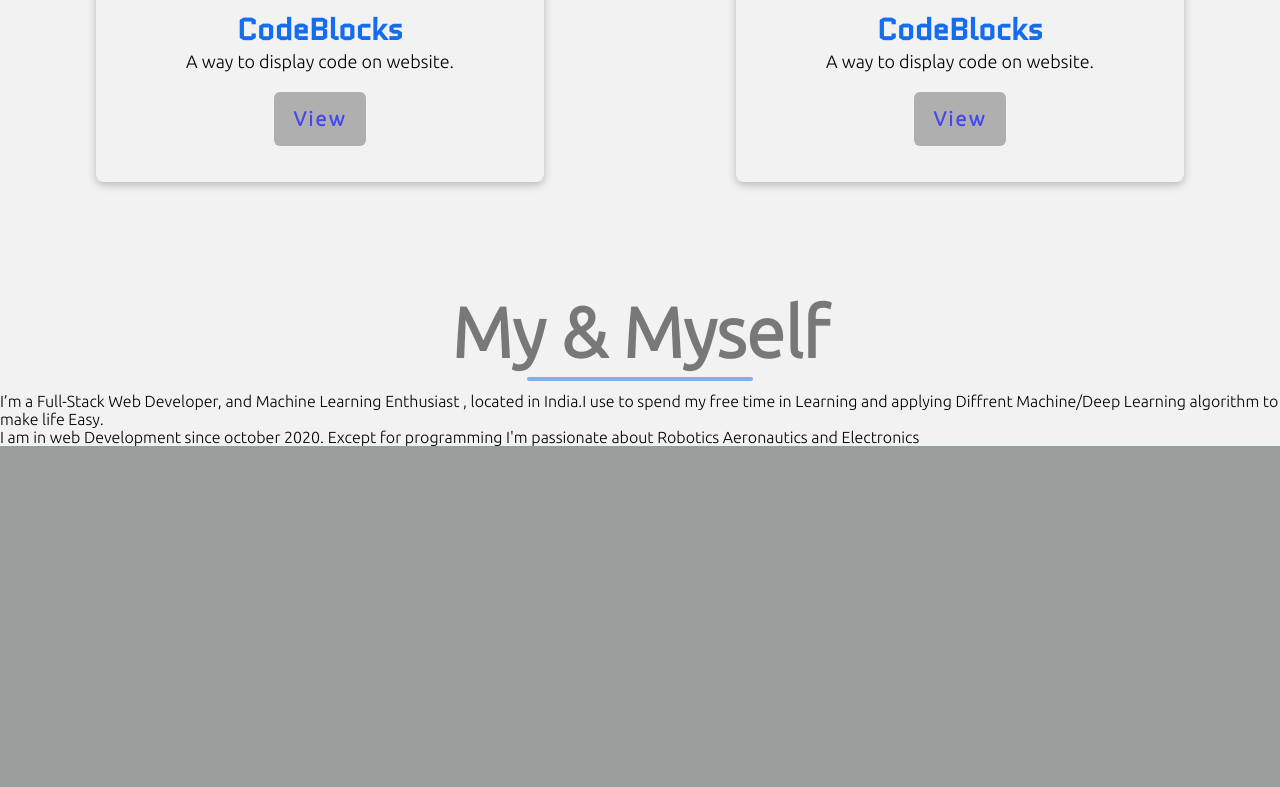
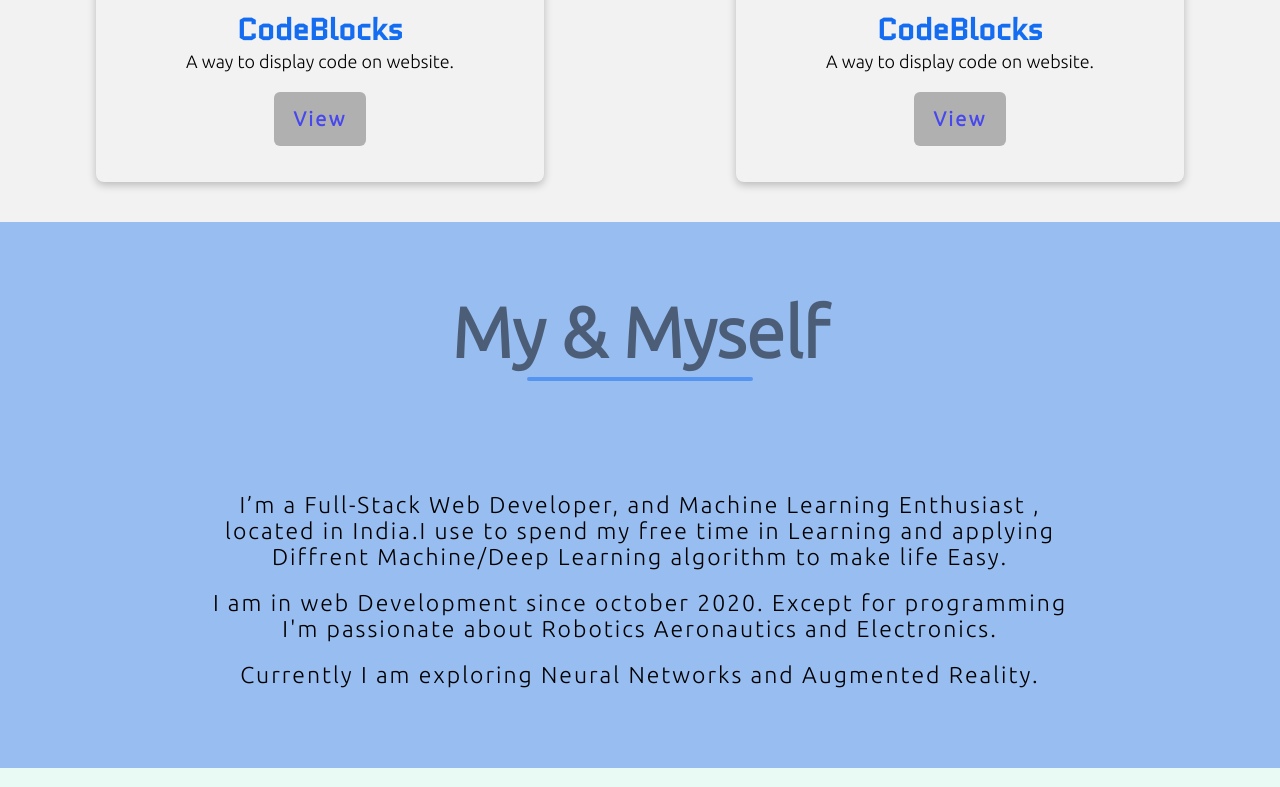
Before and after one commit to CodeWithAlvin/personalWeb4, a Django app: template template/index.html in a window 1280 px wide. Shown: the part 4016-4803 px from the top of the page. Before the commit the page ends 4462 px from the top, so only its background shows below. Run offline with Django 3.2, Linux system fonts and the light colour scheme; the template is opened without the code that fills it, so the values that code supplies are empty; some web fonts are replaced.

Commit message:
completed front-end , time for vbackend

```diff
--- a/static/css/index.css
+++ b/static/css/index.css
@@ -11,6 +11,7 @@ body{
     background-color:#fff;
     box-sizing: border-box;
     background-color:#f2f2f2;
+    overflow-x: hidden;
 }
 a{
     text-decoration: none;
@@ -33,12 +34,13 @@ a{
     left: 0;
     width: 100%;
     height: 100%;
-    opacity: 0.2;
+    opacity: 0.3;
 }
 .navbar{
     display:flex;
     min-height: 150px;
     align-items: center;
+    position: sticky;
 }
 
 .logo{
@@ -54,15 +56,17 @@ a{
     display: flex;
     margin-right: 40px;
     align-items: center;
+    transition:all 1s cubic-bezier(0.075, 0.82, 0.165, 1);
 }
 .navigation a{
     color: #fff;
-    font-size: 16px;
+    font-size: 18px;
     line-height: 2;
     letter-spacing: 2px;
     margin: 0px 20px;
     text-decoration: none;
     position: relative;
+    opacity: 1;
 }
 .navigation a::after{
     content:'';
@@ -79,7 +83,6 @@ a{
 .navigation a:hover::after{
     width: 100%;
 }
-
 .front{
     display: flex;
     flex-direction: column;
@@ -98,6 +101,7 @@ a{
     text-align: center;
     white-space: nowrap;
     animation: comeup 750ms ;
+    opacity: 1;
 }
 .small{
     overflow: hidden;
@@ -109,6 +113,7 @@ a{
     animation: comeup 750ms ;
     text-align: center;
     margin-top: 25px;
+    opacity: 1;
 }
 
 .container{
@@ -121,6 +126,7 @@ a{
 
 .heading{
     height: 100px;
+    text-align: center;
 }
 .heading h1{
     font-size: 70px;
@@ -143,11 +149,11 @@ a{
     animation: zigzag 1.7s 1 forwards ;
 }
 .skillgrid{
-    display: grid;
+    display: flex;
+    flex-wrap: wrap;
+    justify-content: center;
     width: 100%;
     align-items: center;
-    place-items: center;
-    grid-template-columns: 1fr 1fr 1fr;
     margin: 30px 0px;
     position: relative;
 }
@@ -172,6 +178,7 @@ a{
 .showcase{
     display: grid;
     width: 100%;
+    text-align: center;
     place-items: center;
     margin-top: 60px;
     grid-template-columns:1fr 1fr;
@@ -180,6 +187,8 @@ a{
 
 .coursel{
     margin: 40px 0;
+    margin-left: auto;
+    margin-right: auto;
     padding-bottom: 30px;
     cursor: pointer;
     border: 3px transparent;
@@ -246,11 +255,74 @@ a{
     text-align: center;
     display: inline;
     padding: 4px 4px ;
-    background-color:rgba(230 ,230, 207,0.96);
+    background-color:#e6e6cff5;
     border:2px transparent;
     border-radius: 4px;
     margin:10px 6px ;
 }
+.about-sec{
+    background: #98bdf0;
+}
+
+.about{
+    width:70%;
+    padding: 20px 40px;
+    margin: 60px 0px;
+    text-align: center;
+}
+.about p{
+    letter-spacing: 2px;
+    font-size: 23px;
+    margin-top: 20px;
+}
+.contact-section{
+    background-color: rgb(233, 250, 245);
+}
+.contact-icon{
+    display: flex;
+    flex-wrap: wrap;
+    align-items: center;
+    justify-content: center;
+}
+.contact{
+    width: 100px;
+    height: 100px;
+    transition:1s cubic-bezier(0.075, 0.82, 0.165, 1);
+}
+.contact:hover{
+    background-color: rgb(20, 118, 246);
+}
+
+@media only screen and (max-width: 1000px) {
+    .navigation{
+        display: none;
+    }
+    .showcase{
+        grid-template-columns: 1fr;
+    }
+    .coursel{
+        width: 85%;;
+    }
+
+}
+
+@media only screen and (max-width: 705px) {
+    .large{
+        white-space: pre-wrap;
+        font-size: 30px;
+    }
+    .small{
+        white-space: pre-wrap;
+    }
+    .about{
+        width:90%;
+    }
+}
+
+
+
+
+
 /* animations */
 @keyframes comeup {
     from{
--- a/template/index.html
+++ b/template/index.html
@@ -24,13 +24,22 @@
     <div class="logo">
       <img src="/static/media/logo.png" alt="logo-image">
     </div>
-
-    <div class="navigation">
-      <a href="#about">About</a>
-      <a href="#skills">My Skills</a>
-      <a href="#projects">Projects</a>
-      <a href="#blog">Blog</a>
-      <a href="#contact">Contact</a>
+    <div>
+      <div id="nav-icon2">
+        <span></span>
+        <span></span>
+        <span></span>
+        <span></span>
+        <span></span>
+        <span></span>
+      </div>
+      <div class="navigation" id="navigation">
+        <a href="#about">About</a>
+        <a href="#skills">My Skills</a>
+        <a href="#projects">Projects</a>
+        <a href="#blog">Blog</a>
+        <a href="#contact">Contact</a>
+      </div>
     </div>
   </nav>
   <div class="front">
@@ -269,15 +278,38 @@
 
 </section>
 
-<section class="container" id="about">
-  <div class="heading">
+<section class="container about-sec" id="about">
+  <div class="heading ">
     <h1> My & Myself</h1>
   </div>
   <div class="about">
     <p>I’m a Full-Stack Web Developer, and Machine Learning Enthusiast , located in India.I use to spend my free time in Learning and applying Diffrent Machine/Deep Learning algorithm to make life Easy.</p>
-    <p>I am in web Development since october 2020. Except for programming I'm passionate about Robotics Aeronautics and Electronics </p>
+    <p>I am in web Development since october 2020. Except for programming I'm passionate about Robotics Aeronautics and Electronics.</p>
+    <p>Currently I am exploring Neural Networks and Augmented Reality.</p>
   </div>
+</section>
+<section class="container contact-section" id="contact">
+ <div class="contact-icon">
+  <a href="mailto:codewithalvin@gmail.com" class="icon contact">
+    <img src="https://img.icons8.com/pastel-glyph/50/000000/email.png"/>
+  </a>
+
+  <a href="https://twitter,cm/imalvinsaini/" class="icon contact">
+    <img src="https://img.icons8.com/ios-filled/64/000000/twitter.png"/>
+  </a>
+
+  <a href="https://www.linkedin.com/in/alvin-saini-96a193200/" class="icon contact">
+    <img src="https://img.icons8.com/ios-glyphs/50/000000/linkedin.png"/>
+  </a>
+
+  <a href="https://GitHub.com/codewithalvin/" class="icon contact">
+    <img src="https://img.icons8.com/ios-filled/50/000000/github.png"/>
+  </a>
+
+ </div>
 </section>
 {% endblock %}
 <!--the way for JavaScript-->
-{% block script %} {% endblock %}
+{% block script %}
+<script src="/static/js/script.js"></script>
+{% endblock %}
```
Also changed, not shown: static/js/script.js (added).
